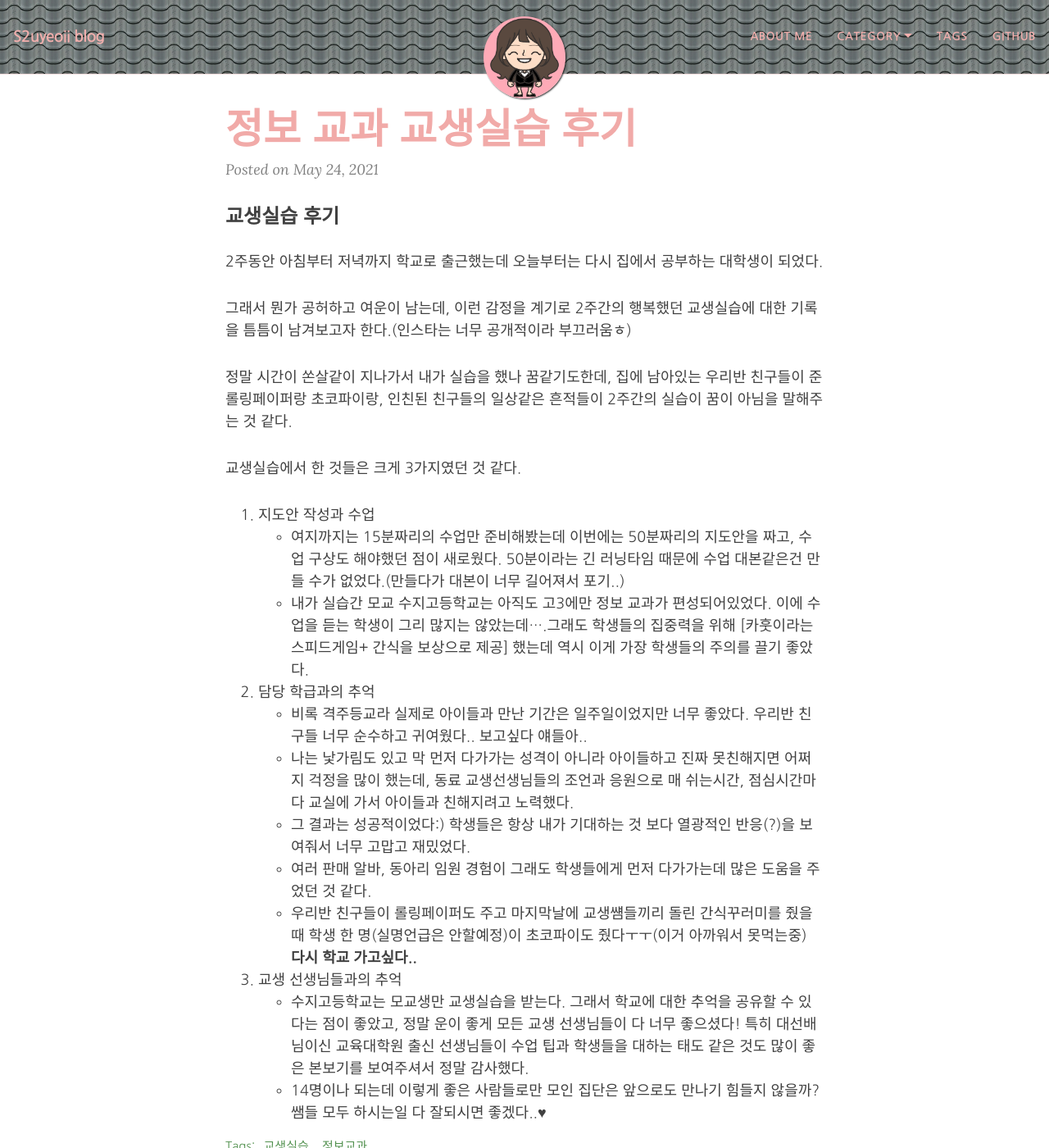
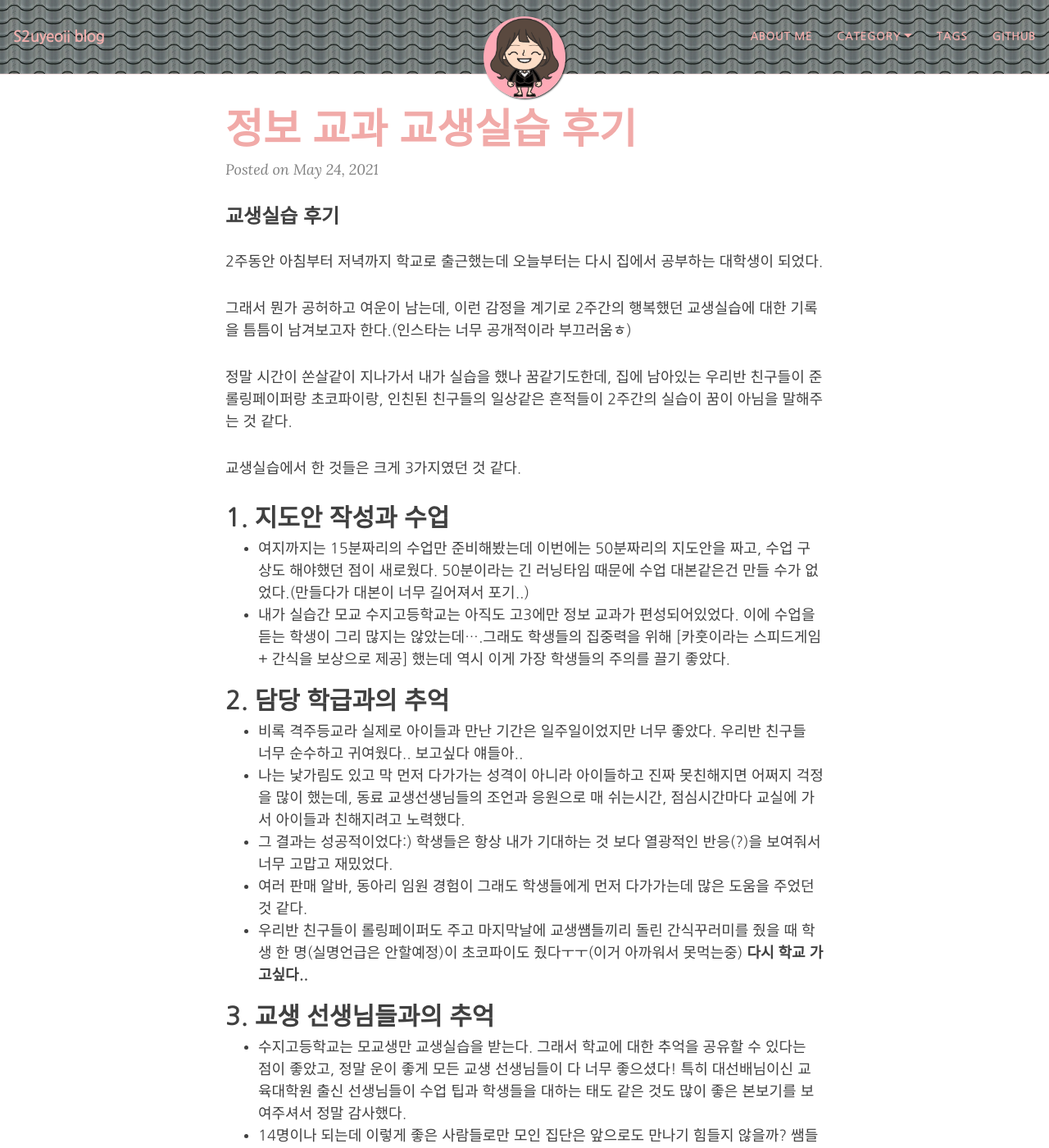
Before and after one commit to yeoneed/yeoneed.github.io, a Jekyll site: the page built from _posts/2021-05-24-교생실습 후기.md, in a window 1280 px wide and 1400 px high. Shown: the whole window at 82% size. Built offline with Jekyll 4.4.1, drawn with Linux system fonts in a browser that asks for light colours; nearby versions of some CDN libraries; some web fonts are replaced.

Commit message:
Update 2021-05-24-교생실습 후기.md

```diff
--- a/_posts/2021-05-24-교생실습 후기.md
+++ b/_posts/2021-05-24-교생실습 후기.md
@@ -17,11 +17,11 @@ category: [교직]
 
 교생실습에서 한 것들은 크게 3가지였던 것 같다.
 
-1. 지도안 작성과 수업
+## 1. 지도안 작성과 수업
 - 여지까지는 15분짜리의 수업만 준비해봤는데 이번에는 50분짜리의 지도안을 짜고, 수업 구상도 해야했던 점이 새로웠다. 50분이라는 긴 러닝타임 때문에 수업 대본같은건 만들 수가 없었다.(만들다가 대본이 너무 길어져서 포기..)
 - 내가 실습간 모교 수지고등학교는 아직도 고3에만 정보 교과가 편성되어있었다. 이에 수업을 듣는 학생이 그리 많지는 않았는데....그래도 학생들의 집중력을 위해 [카훗이라는 스피드게임+ 간식을 보상으로 제공] 했는데 역시 이게 가장 학생들의 주의를 끌기 좋았다.
 
-2. 담당 학급과의 추억
+## 2. 담당 학급과의 추억
 - 비록 격주등교라 실제로 아이들과 만난 기간은 일주일이었지만 너무 좋았다. 우리반 친구들 너무 순수하고 귀여웠다.. 보고싶다 얘들아..
 - 나는 낯가림도 있고 막 먼저 다가가는 성격이 아니라 아이들하고 진짜 못친해지면 어쩌지 걱정을 많이 했는데, 동료 교생선생님들의 조언과 응원으로 매 쉬는시간, 점심시간마다 교실에 가서 아이들과 친해지려고 노력했다.
 - 그 결과는 성공적이었다:) 학생들은 항상 내가 기대하는 것 보다 열광적인 반응(?)을 보여줘서 너무 고맙고 재밌었다.
@@ -29,6 +29,6 @@ category: [교직]
 - 우리반 친구들이 롤링페이퍼도 주고 마지막날에 교생썜들끼리 돌린 간식꾸러미를 줬을 때 학생 한 명(실명언급은 안할예정)이 초코파이도 줬다ㅜㅜ(이거 아까워서 못먹는중)
 <strong>다시 학교 가고싶다..</strong>
 
-3. 교생 선생님들과의 추억
+## 3. 교생 선생님들과의 추억
 - 수지고등학교는 모교생만 교생실습을 받는다. 그래서 학교에 대한 추억을 공유할 수 있다는 점이 좋았고, 정말 운이 좋게 모든 교생 선생님들이 다 너무 좋으셨다! 특히 대선배님이신 교육대학원 출신 선생님들이 수업 팁과 학생들을 대하는 태도 같은 것도 많이 좋은 본보기를 보여주셔서 정말 감사했다.
 - 14명이나 되는데 이렇게 좋은 사람들로만 모인 집단은 앞으로도 만나기 힘들지 않을까? 쌤들 모두 하시는일 다 잘되시면 좋겠다..♥
```
